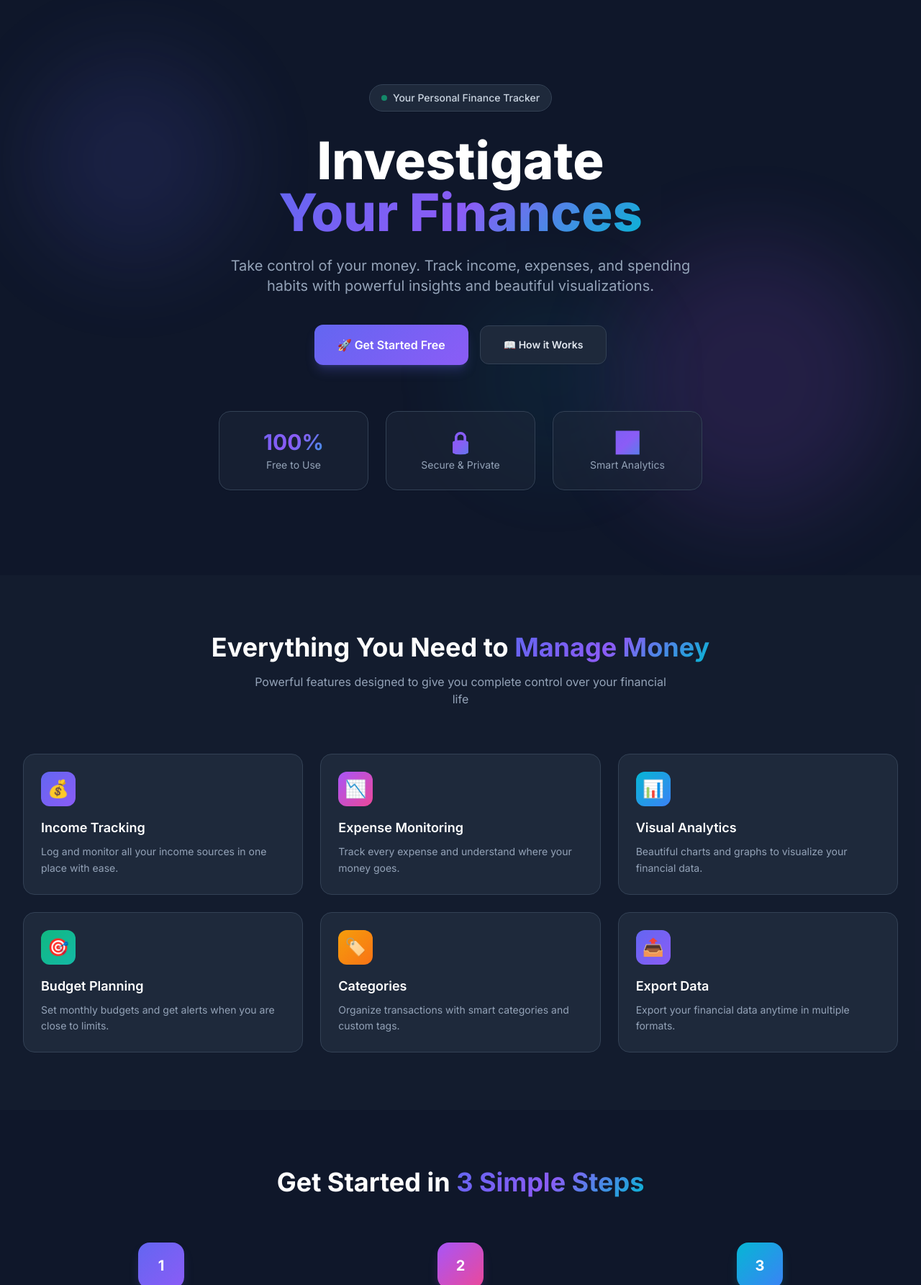
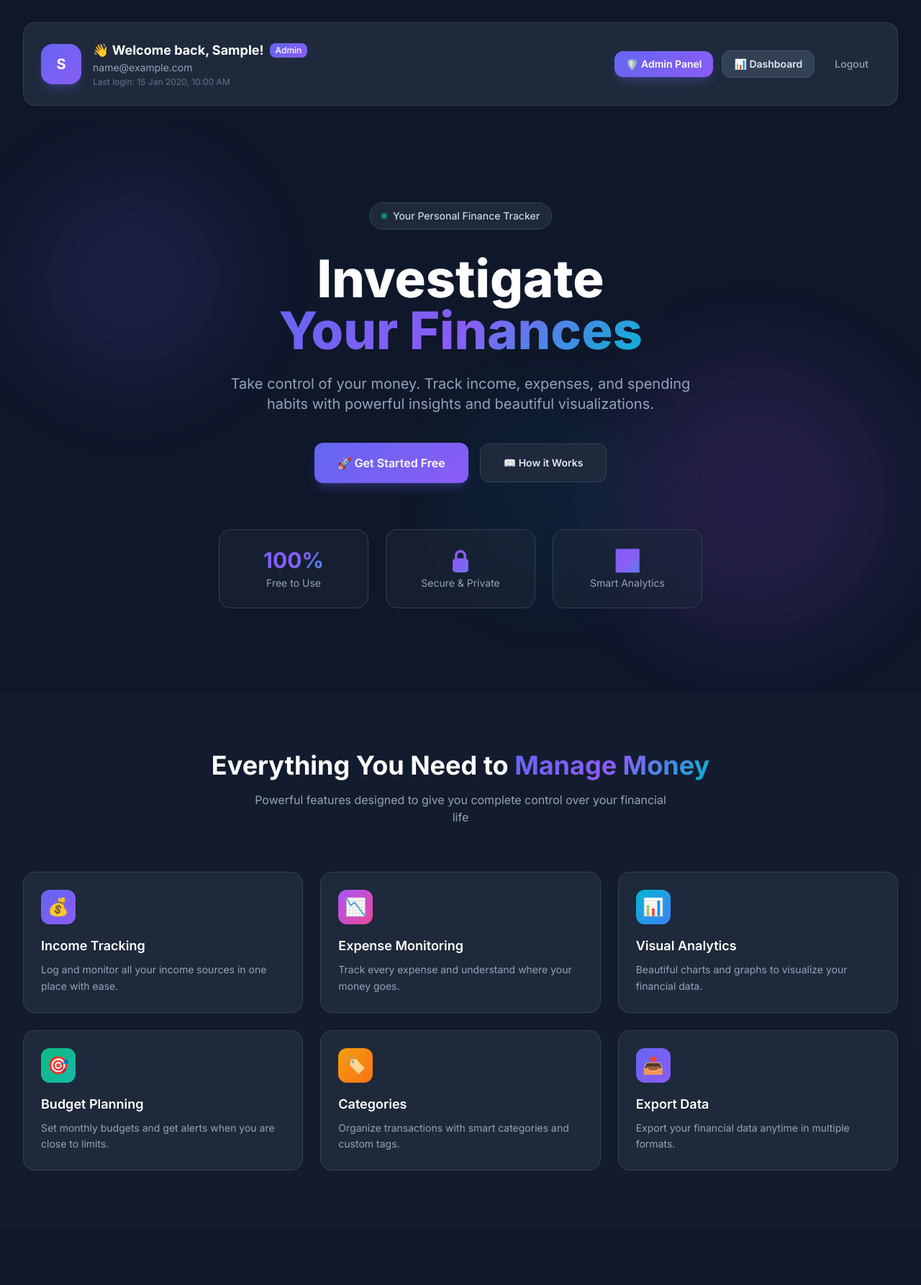
Before and after one commit to mananurrehman/finvestigate, a Flask app: page / in a window 1280 px wide. Shown: the part 65-1850 px from the top of the page at 72% size. Run offline with Flask 3, Linux system fonts and the light colour scheme; a user stored in the database is signed in; tables that the repository leaves empty hold one stand-in row (values such as "Sample post"); some libraries are stand-ins or nearby versions.

```diff
--- a/app/routes.py
+++ b/app/routes.py
@@ -1,4 +1,5 @@
-from flask import Blueprint, render_template
+from flask import Blueprint, render_template, redirect, url_for, flash
+from flask_login import current_user
 
 main = Blueprint('main', __name__)
 
--- a/app/templates/home.html
+++ b/app/templates/home.html
@@ -2,6 +2,68 @@
 {% block title %}Finvestigate - Investigate Your Finances{% endblock %}
 
 {% block content %}
+
+{% if current_user.is_authenticated %}
+<!-- ── Logged In: Quick Welcome Banner ──────────────── -->
+<section class="dark:bg-slate-900 bg-slate-50 pt-8 pb-4">
+    <div class="max-w-7xl mx-auto px-4 sm:px-6 lg:px-8">
+        <div class="dark:bg-slate-800 bg-white rounded-2xl p-6 border dark:border-slate-700 border-slate-200 shadow-sm flex flex-col sm:flex-row items-center justify-between gap-4">
+
+            <!-- Left: User Info -->
+            <div class="flex items-center space-x-4">
+                <!-- Avatar -->
+                <div class="w-14 h-14 gradient-bg rounded-2xl flex items-center justify-center shadow-lg shadow-indigo-500/25 flex-shrink-0">
+                    <span class="text-white text-xl font-bold">
+                        {{ current_user.full_name[0].upper() }}
+                    </span>
+                </div>
+                <!-- Info -->
+                <div>
+                    <div class="flex items-center space-x-2">
+                        <h2 class="text-lg font-bold dark:text-white text-slate-800">
+                            👋 Welcome back, {{ current_user.full_name.split()[0] }}!
+                        </h2>
+                        {% if current_user.is_admin %}
+                            <span class="text-xs px-2 py-0.5 gradient-bg text-white rounded-lg font-medium">
+                                Admin
+                            </span>
+                        {% endif %}
+                    </div>
+                    <p class="text-sm dark:text-slate-400 text-slate-500">
+                        {{ current_user.email }}
+                    </p>
+                    <p class="text-xs dark:text-slate-500 text-slate-400 mt-0.5">
+                        Last login:
+                        {% if current_user.last_login %}
+                            {{ current_user.last_login.strftime('%d %b %Y, %I:%M %p') }}
+                        {% else %}
+                            First time login!
+                        {% endif %}
+                    </p>
+                </div>
+            </div>
+
+            <!-- Right: Quick Actions -->
+            <div class="flex items-center space-x-3">
+                {% if current_user.is_admin %}
+                    <a href="#"
+                       class="px-4 py-2 text-sm font-semibold gradient-bg text-white rounded-xl hover:opacity-90 transition-all shadow-lg shadow-indigo-500/25">
+                        🛡️ Admin Panel
+                    </a>
+                {% endif %}
+                <a href="#"
+                   class="px-4 py-2 text-sm font-semibold dark:bg-slate-700 bg-slate-100 dark:text-slate-200 text-slate-700 rounded-xl hover:scale-105 transition-all border dark:border-slate-600 border-slate-200">
+                    📊 Dashboard
+                </a>
+                <a href="{{ url_for('auth.logout') }}"
+                   class="px-4 py-2 text-sm font-medium dark:text-slate-400 text-slate-500 hover:text-danger transition-colors">
+                    Logout
+                </a>
+            </div>
+        </div>
+    </div>
+</section>
+{% endif %}
 
 <!-- HERO SECTION -->
 <section class="relative min-h-screen flex items-center justify-center overflow-hidden">
```
Also changed, not shown: app/auth.py (+95 -30 lines), app/templates/auth/login.html (+51 -15 lines).
